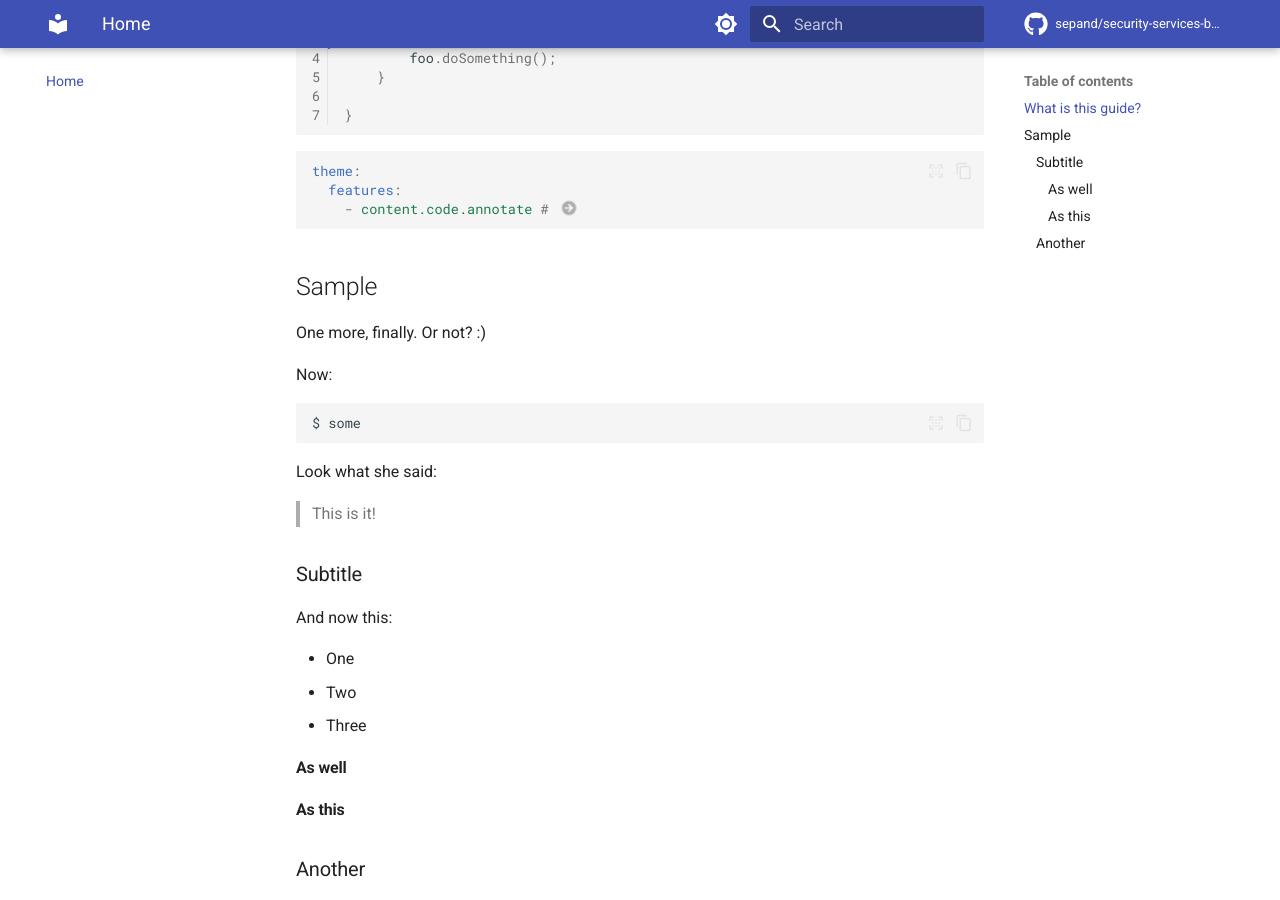
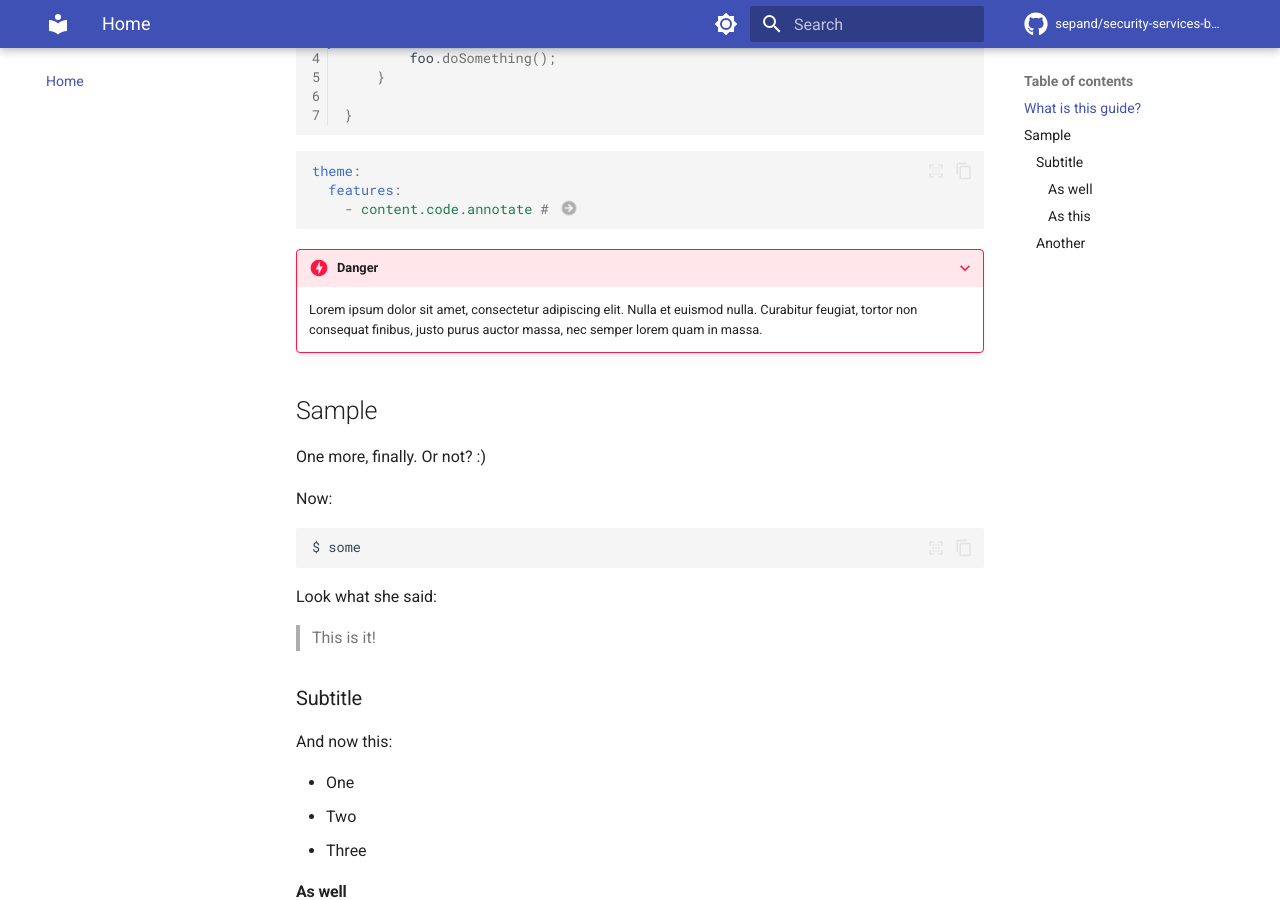
Before and after one commit to sepand/sepand.github.io, an MkDocs documentation site: the page built from docs/en/index.md, in a window 1280 px wide and 900 px high, scrolled down 380 px. Built offline with MkDocs 1.6.1 and Material for MkDocs 9.7.7, drawn with Linux system fonts in a browser that asks for light colours; comment, search, counter and statistics services are not loaded.

Commit message:
Update index.md
???+ danger

    Lorem ipsum dolor sit amet, consectetur adipiscing elit. Nulla et euismod
    nulla. Curabitur feugiat, tortor non consequat finibus, justo purus auctor
    massa, nec semper lorem quam in massa.

```diff
--- a/docs/en/index.md
+++ b/docs/en/index.md
@@ -24,6 +24,17 @@
 
 1.  :man_raising_hand: I'm a code annotation! I can contain `code`, __formatted
     text__, images, ... basically anything that can be written in Markdown.
+
+
+
+???+ danger
+
+    Lorem ipsum dolor sit amet, consectetur adipiscing elit. Nulla et euismod
+    nulla. Curabitur feugiat, tortor non consequat finibus, justo purus auctor
+    massa, nec semper lorem quam in massa.
+
+
+
 
 
 ## Sample
```
